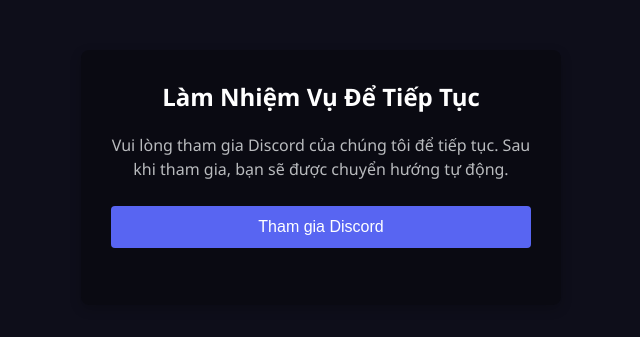
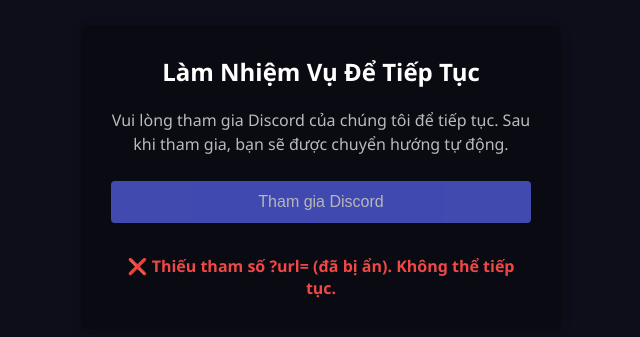
Before and after one commit to NguyenNhatSakura/SpyderX, a plain HTML site: page getkey/go.html in a window 1280 px wide. Shown: the part 243-580 px from the top of the page, without its empty margins (319-959 px from the left). Drawn offline with Linux system fonts and the light colour scheme.

Commit message:
Update go.html

```diff
--- a/getkey/go.html
+++ b/getkey/go.html
@@ -7,6 +7,7 @@
     :root {
       --primary: #5865F2;
       --success: #3BA55D;
+      --error: #f04747;
       --background: #0e0e1a;
       --text: #ffffff;
       --text-secondary: #b9bbbe;
@@ -89,6 +90,12 @@
       font-size: 14px;
       color: var(--text-secondary);
     }
+
+    .error-message {
+      color: var(--error);
+      margin-top: 20px;
+      font-weight: bold;
+    }
   </style>
 </head>
 <body>
@@ -100,6 +107,7 @@
     <button id="continueBtn" class="button continue disabled" disabled>Tiếp tục</button>
 
     <div id="countdown"></div>
+    <div id="error" class="error-message"></div>
   </div>
 
   <script>
@@ -164,22 +172,24 @@
 
     window.addEventListener('DOMContentLoaded', () => {
       const encoded = getParam("url");
+      const errorBox = document.getElementById("error");
+
       if (!encoded) {
-        alert("Thiếu tham số URL đích. Không thể chuyển hướng.");
+        errorBox.textContent = "❌ Thiếu tham số ?url= (đã bị ẩn). Không thể tiếp tục.";
+        document.querySelector(".discord").classList.add("disabled");
         return;
       }
 
-      // Giải mã và lưu
       try {
         decodedUrl = atob(encoded);
       } catch {
-        alert("Liên kết không hợp lệ!");
+        errorBox.textContent = "❌ Tham số ?url= không hợp lệ hoặc bị mã hóa sai.";
         return;
       }
 
-      // Ẩn ?url= bằng cách thay thế thành ?id=<uuid>
+      // Ẩn url và hiển thị uuid ngẫu nhiên
       updateUUIDinURL();
-      setInterval(updateUUIDinURL, 1000);
+      setInterval(updateUUIDinURL, 500);
     });
   </script>
 </body>
```
